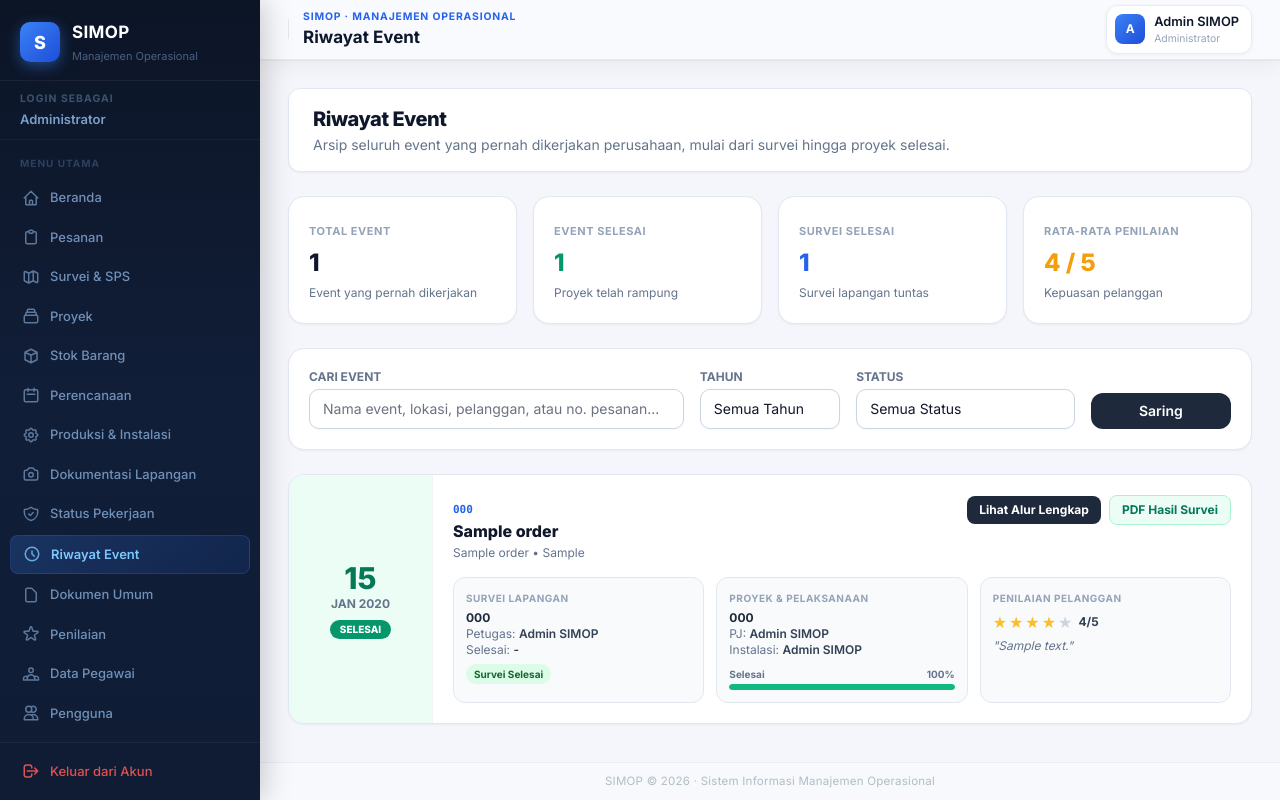
After one commit to ramatullah12/SIMOP, a Laravel app: page /riwayat-event in a window 1280 px wide. The commit adds this page. Run offline with Laravel 12, Linux system fonts and the light colour scheme; a user stored in the database is signed in; data comes from the database, SQL or seed files in the repository; tables that the repository leaves empty hold one stand-in row (values such as "Sample post"); style sheets or scripts are compiled from the project's sources.

Commit message:
penambahan fitur riwayat event

```diff
--- /dev/null
+++ b/simop-app/app/Http/Controllers/EventHistoryController.php
@@ -0,0 +1,112 @@
+<?php
+
+namespace App\Http\Controllers;
+
+use App\Models\Order;
+use App\Models\Project;
+use App\Models\Survey;
+use Illuminate\Database\Eloquent\Builder;
+use Illuminate\Http\Request;
+use Illuminate\View\View;
+
+/**
+ * Riwayat Event yang pernah dikerjakan.
+ * Akses: Admin, Direktur (seluruh event) dan Petugas Lapangan (hanya event yang ia tangani).
+ */
+class EventHistoryController extends Controller
+{
+    private const DONE_PROJECT = ['completed'];
+    private const CANCELLED_PROJECT = ['cancelled'];
+
+    public function index(Request $request): View
+    {
+        $user = $request->user();
+        $role = $user?->role?->slug;
+
+        abort_unless(in_array($role, ['admin', 'direktur', 'petugas-lapangan'], true), 403);
+
+        $search = trim((string) $request->query('search'));
+        $year = $request->query('year');
+        $status = $request->query('status');
+
+        $base = $this->baseQuery($role, $user->id);
+
+        $events = (clone $base)
+            ->with([
+                'client',
+                'survey.assignedUser',
+                'project.assignedUser',
+                'project.rating',
+                'project.planning.production.assignedUser',
+            ])
+            ->when($search !== '', function (Builder $q) use ($search) {
+                $q->where(function (Builder $w) use ($search) {
+                    $w->where('order_number', 'like', "%{$search}%")
+                        ->orWhere('event_name', 'like', "%{$search}%")
+                        ->orWhere('event_location', 'like', "%{$search}%")
+                        ->orWhere('company_name', 'like', "%{$search}%");
+                });
+            })
+            ->when($year, fn (Builder $q) => $q->where(function (Builder $w) use ($year) {
+                $w->whereYear('event_date', $year)
+                    ->orWhere(fn (Builder $x) => $x->whereNull('event_date')->whereYear('created_at', $year));
+            }))
+            ->when($status === 'selesai', fn (Builder $q) => $q->where(function (Builder $w) {
+                $w->where('status', 'selesai')
+                    ->orWhereHas('projects', fn (Builder $p) => $p->whereIn('status', self::DONE_PROJECT));
+            }))
+            ->when($status === 'berjalan', fn (Builder $q) => $q->where('status', '!=', 'selesai')
+                ->whereDoesntHave('projects', fn (Builder $p) => $p->whereIn('status', array_merge(self::DONE_PROJECT, self::CANCELLED_PROJECT))))
+            ->orderByRaw('COALESCE(event_date, DATE(created_at)) DESC')
+            ->paginate(10)
+            ->withQueryString();
+
+        $allIds = (clone $base)->pluck('id');
+
+        $stats = [
+            'total' => $allIds->count(),
+            'completed' => Order::whereIn('id', $allIds)->where(function (Builder $w) {
+                $w->where('status', 'selesai')
+                    ->orWhereHas('projects', fn (Builder $p) => $p->whereIn('status', self::DONE_PROJECT));
+            })->count(),
+            'surveys_done' => Survey::whereIn('order_id', $allIds)->where('status', Survey::STATUS_DONE)
+                ->when($role === 'petugas-lapangan', fn ($q) => $q->where('assigned_to', $user->id))
+                ->count(),
+            'avg_rating' => round((float) Project::whereIn('order_id', $allIds)
+                ->join('ratings', 'ratings.project_id', '=', 'projects.id')
+                ->avg('ratings.rating'), 1),
+        ];
+
+        $years = (clone $base)
+            ->selectRaw('DISTINCT YEAR(COALESCE(event_date, created_at)) as y')
+            ->reorder()
+            ->orderByDesc('y')
+            ->pluck('y')
+            ->filter()
+            ->values();
+
+        return view('event-history.index', compact('events', 'stats', 'years', 'role', 'search', 'year', 'status'));
+    }
+
+    /**
+     * Event dianggap "pernah dikerjakan" bila surveinya sudah selesai atau sudah memiliki proyek.
+     */
+    private function baseQuery(string $role, int $userId): Builder
+    {
+        $query = Order::query()->where(function (Builder $q) {
+            $q->whereHas('surveys', fn (Builder $s) => $s->where('status', Survey::STATUS_DONE))
+                ->orWhereHas('projects');
+        });
+
+        if ($role === 'petugas-lapangan') {
+            $query->where(function (Builder $q) use ($userId) {
+                $q->whereHas('surveys', fn (Builder $s) => $s->where('assigned_to', $userId))
+                    ->orWhereHas('projects', fn (Builder $p) => $p->where('assigned_to', $userId))
+                    ->orWhereHas('projects.planning.production', fn (Builder $p) => $p->where('assigned_to', $userId))
+                    ->orWhereHas('projects.fieldDocumentations', fn (Builder $d) => $d->where('uploaded_by', $userId));
+            });
+        }
+
+        return $query;
+    }
+}
--- /dev/null
+++ b/simop-app/resources/views/event-history/index.blade.php
@@ -0,0 +1,204 @@
+<x-app-layout>
+    <x-slot name="header">
+        <div class="flex flex-col sm:flex-row sm:items-center sm:justify-between gap-3">
+            <div>
+                <h2 class="text-xl font-extrabold text-slate-900 tracking-tight">Riwayat Event</h2>
+                <p class="text-sm text-slate-500 mt-0.5">
+                    @if ($role === 'petugas-lapangan')
+                        Daftar event yang pernah Anda tangani, mulai dari survei lapangan hingga pelaksanaan proyek.
+                    @else
+                        Arsip seluruh event yang pernah dikerjakan perusahaan, mulai dari survei hingga proyek selesai.
+                    @endif
+                </p>
+            </div>
+        </div>
+    </x-slot>
+
+    <div class="space-y-6">
+        {{-- Ringkasan --}}
+        <div class="grid grid-cols-2 xl:grid-cols-4 gap-4">
+            @php
+                $cards = [
+                    ['Total Event', $stats['total'], 'text-slate-900', 'Event yang pernah dikerjakan'],
+                    ['Event Selesai', $stats['completed'], 'text-emerald-600', 'Proyek telah rampung'],
+                    ['Survei Selesai', $stats['surveys_done'], 'text-blue-600', $role === 'petugas-lapangan' ? 'Survei yang Anda laksanakan' : 'Survei lapangan tuntas'],
+                    ['Rata-rata Penilaian', $stats['avg_rating'] > 0 ? $stats['avg_rating'] . ' / 5' : '-', 'text-amber-500', 'Kepuasan pelanggan'],
+                ];
+            @endphp
+            @foreach ($cards as [$label, $value, $color, $hint])
+                <div class="bg-white rounded-2xl border border-slate-200 p-5 shadow-sm">
+                    <span class="text-[11px] font-bold uppercase tracking-wider text-slate-400">{{ $label }}</span>
+                    <div class="text-2xl font-extrabold mt-1.5 {{ $color }}">{{ $value }}</div>
+                    <span class="text-xs text-slate-500">{{ $hint }}</span>
+                </div>
+            @endforeach
+        </div>
+
+        {{-- Filter --}}
+        <div class="bg-white rounded-2xl border border-slate-200 p-5 shadow-sm">
+            <form method="GET" action="{{ route('event-history.index') }}" class="grid grid-cols-1 sm:grid-cols-12 gap-4 items-end">
+                <div class="sm:col-span-5">
+                    <label class="block text-xs font-bold uppercase text-slate-500 mb-1">Cari Event</label>
+                    <input type="text" name="search" value="{{ $search }}" placeholder="Nama event, lokasi, pelanggan, atau no. pesanan..."
+                           class="w-full rounded-xl border-slate-300 text-sm focus:border-blue-500 focus:ring-blue-500">
+                </div>
+                <div class="sm:col-span-2">
+                    <label class="block text-xs font-bold uppercase text-slate-500 mb-1">Tahun</label>
+                    <select name="year" class="w-full rounded-xl border-slate-300 text-sm focus:border-blue-500 focus:ring-blue-500">
+                        <option value="">Semua Tahun</option>
+                        @foreach ($years as $y)
+                            <option value="{{ $y }}" @selected((string) $year === (string) $y)>{{ $y }}</option>
+                        @endforeach
+                    </select>
+                </div>
+                <div class="sm:col-span-3">
+                    <label class="block text-xs font-bold uppercase text-slate-500 mb-1">Status</label>
+                    <select name="status" class="w-full rounded-xl border-slate-300 text-sm focus:border-blue-500 focus:ring-blue-500">
+                        <option value="">Semua Status</option>
+                        <option value="selesai" @selected($status === 'selesai')>Selesai</option>
+                        <option value="berjalan" @selected($status === 'berjalan')>Masih Berjalan</option>
+                    </select>
+                </div>
+                <div class="sm:col-span-2 flex gap-2">
+                    <button type="submit" class="flex-1 px-4 py-2 bg-slate-800 hover:bg-slate-900 text-white rounded-xl text-sm font-semibold transition">Saring</button>
+                    @if ($search || $year || $status)
+                        <a href="{{ route('event-history.index') }}" class="px-3 py-2 bg-slate-100 hover:bg-slate-200 text-slate-700 rounded-xl text-sm font-semibold transition">Reset</a>
+                    @endif
+                </div>
+            </form>
+        </div>
+
+        {{-- Daftar Event --}}
+        <div class="space-y-4">
+            @forelse ($events as $event)
+                @php
+                    $survey = $event->survey;
+                    $project = $event->project;
+                    $production = $project?->planning?->production;
+                    $isDone = $event->status === 'selesai' || $project?->status === 'completed';
+                    $isCancelled = $project?->status === 'cancelled';
+                    $projectLabels = [
+                        'planning' => 'Perencanaan',
+                        'ongoing' => 'Berjalan',
+                        'in_progress' => 'Berjalan',
+                        'completed' => 'Selesai',
+                        'cancelled' => 'Dibatalkan',
+                    ];
+                    $progress = $isDone ? 100 : (int) ($project?->progress ?? 0);
+                @endphp
+                <div class="bg-white rounded-2xl border border-slate-200 shadow-sm hover:shadow-md transition overflow-hidden">
+                    <div class="flex flex-col lg:flex-row">
+                        {{-- Tanggal --}}
+                        <div class="lg:w-36 shrink-0 flex lg:flex-col items-center justify-center gap-2 lg:gap-0 px-5 py-4 border-b lg:border-b-0 lg:border-r border-slate-100
+                                    {{ $isDone ? 'bg-emerald-50' : ($isCancelled ? 'bg-rose-50' : 'bg-blue-50') }}">
+                            @php $date = $event->event_date ?? $event->created_at; @endphp
+                            <span class="text-3xl font-extrabold {{ $isDone ? 'text-emerald-700' : ($isCancelled ? 'text-rose-700' : 'text-blue-700') }}">{{ $date->format('d') }}</span>
+                            <span class="text-xs font-bold uppercase text-slate-500">{{ $date->translatedFormat('M Y') }}</span>
+                            <span class="lg:mt-2 px-2.5 py-0.5 rounded-full text-[10px] font-extrabold
+                                         {{ $isDone ? 'bg-emerald-600 text-white' : ($isCancelled ? 'bg-rose-600 text-white' : 'bg-blue-600 text-white') }}">
+                                {{ $isDone ? 'SELESAI' : ($isCancelled ? 'DIBATALKAN' : 'BERJALAN') }}
+                            </span>
+                        </div>
+
+                        {{-- Konten --}}
+                        <div class="flex-1 p-5 space-y-4">
+                            <div class="flex flex-col sm:flex-row sm:items-start sm:justify-between gap-2">
+                                <div>
+                                    <span class="text-[11px] font-mono font-bold text-blue-600">{{ $event->order_number }}</span>
+                                    <h3 class="text-base font-extrabold text-slate-900">{{ $event->event_name }}</h3>
+                                    <p class="text-xs text-slate-500 mt-0.5">
+                                        {{ $event->company_name }} &bull; {{ $event->event_location }}
+                                    </p>
+                                </div>
+                                <div class="flex items-center gap-2 shrink-0">
+                                    <a href="{{ route('tracking.show', $event) }}"
+                                       class="px-3 py-1.5 bg-slate-800 hover:bg-slate-900 text-white rounded-lg text-xs font-bold transition">
+                                        Lihat Alur Lengkap
+                                    </a>
+                                    @if ($survey && $survey->status === \App\Models\Survey::STATUS_DONE && ($role !== 'petugas-lapangan' || $survey->assigned_to === auth()->id()))
+                                        <a href="{{ route('surveys.pdf.result', $survey) }}" target="_blank"
+                                           class="px-3 py-1.5 bg-emerald-50 hover:bg-emerald-100 text-emerald-700 border border-emerald-200 rounded-lg text-xs font-bold transition">
+                                            PDF Hasil Survei
+                                        </a>
+                                    @endif
+                                </div>
+                            </div>
+
+                            <div class="grid grid-cols-1 md:grid-cols-3 gap-3 text-xs">
+                                {{-- Survei --}}
+                                <div class="rounded-xl bg-slate-50 border border-slate-200 p-3">
+                                    <span class="text-[10px] font-bold uppercase tracking-wider text-slate-400">Survei Lapangan</span>
+                                    @if ($survey)
+                                        <p class="font-bold text-slate-800 mt-1">{{ $survey->sps_number ?: 'Survei #' . $survey->id }}</p>
+                                        <p class="text-slate-500">Petugas: <span class="font-semibold text-slate-700">{{ $survey->assignedUser?->name ?? '-' }}</span></p>
+                                        <p class="text-slate-500">Selesai: <span class="font-semibold text-slate-700">{{ $survey->completed_at?->format('d M Y') ?? '-' }}</span></p>
+                                        <span class="inline-block mt-1.5 px-2 py-0.5 rounded-full text-[10px] font-bold {{ $survey->status_color }}">{{ $survey->status_label }}</span>
+                                    @else
+                                        <p class="text-slate-400 italic mt-1">Tidak ada data survei</p>
+                                    @endif
+                                </div>
+
+                                {{-- Proyek --}}
+                                <div class="rounded-xl bg-slate-50 border border-slate-200 p-3">
+                                    <span class="text-[10px] font-bold uppercase tracking-wider text-slate-400">Proyek & Pelaksanaan</span>
+                                    @if ($project)
+                                        <p class="font-bold text-slate-800 mt-1">{{ $project->project_number ?? $project->title }}</p>
+                                        <p class="text-slate-500">PJ: <span class="font-semibold text-slate-700">{{ $project->assignedUser?->name ?? '-' }}</span></p>
+                                        @if ($production)
+                                            <p class="text-slate-500">Instalasi: <span class="font-semibold text-slate-700">{{ $production->assignedUser?->name ?? '-' }}</span></p>
+                                        @endif
+                                        <div class="mt-2">
+                                            <div class="flex justify-between text-[10px] font-bold text-slate-500 mb-0.5">
+                                                <span>{{ $projectLabels[$project->status] ?? ucfirst($project->status) }}</span>
+                                                <span>{{ $progress }}%</span>
+                                            </div>
+                                            <div class="h-1.5 rounded-full bg-slate-200 overflow-hidden">
+                                                <div class="h-full rounded-full {{ $isDone ? 'bg-emerald-500' : 'bg-blue-500' }}" style="width: {{ $progress }}%"></div>
+                                            </div>
+                                        </div>
+                                    @else
+                                        <p class="text-slate-400 italic mt-1">Proyek belum dibuat</p>
+                                    @endif
+                                </div>
+
+                                {{-- Penilaian --}}
+                                <div class="rounded-xl bg-slate-50 border border-slate-200 p-3">
+                                    <span class="text-[10px] font-bold uppercase tracking-wider text-slate-400">Penilaian Pelanggan</span>
+                                    @if ($project?->rating)
+                                        <div class="flex items-center gap-0.5 mt-1 text-base">
+                                            @for ($i = 1; $i <= 5; $i++)
+                                                <span class="{{ $i <= $project->rating->rating ? 'text-amber-400' : 'text-slate-300' }}">&#9733;</span>
+                                            @endfor
+                                            <span class="ml-1 text-xs font-bold text-slate-700">{{ $project->rating->rating }}/5</span>
+                                        </div>
+                                        @if ($project->rating->review)
+                                            <p class="text-slate-500 italic mt-1 line-clamp-2">"{{ $project->rating->review }}"</p>
+                                        @endif
+                                    @else
+                                        <p class="text-slate-400 italic mt-1">Belum ada penilaian</p>
+                                    @endif
+                                </div>
+                            </div>
+                        </div>
+                    </div>
+                </div>
+            @empty
+                <div class="bg-white rounded-2xl border border-slate-200 p-12 text-center shadow-sm">
+                    <div class="w-12 h-12 rounded-full bg-slate-100 text-slate-400 mx-auto flex items-center justify-center mb-3">
+                        <svg class="w-6 h-6" fill="none" stroke="currentColor" viewBox="0 0 24 24">
+                            <path stroke-linecap="round" stroke-linejoin="round" stroke-width="2" d="M12 8v4l3 3m6-3a9 9 0 11-18 0 9 9 0 0118 0z"/>
+                        </svg>
+                    </div>
+                    <h4 class="font-bold text-slate-800 text-sm">Belum Ada Riwayat Event</h4>
+                    <p class="text-xs text-slate-500 mt-1 max-w-sm mx-auto">
+                        Event akan muncul di sini setelah survei lapangan selesai atau proyek mulai dikerjakan.
+                    </p>
+                </div>
+            @endforelse
+        </div>
+
+        @if ($events->hasPages())
+            <div>{{ $events->links() }}</div>
+        @endif
+    </div>
+</x-app-layout>
--- a/simop-app/resources/views/layouts/app.blade.php
+++ b/simop-app/resources/views/layouts/app.blade.php
@@ -442,6 +442,7 @@
             'productions.index'             => '<svg class="nav-icon" fill="none" stroke="currentColor" viewBox="0 0 24 24"><path stroke-linecap="round" stroke-linejoin="round" stroke-width="2" d="M10.325 4.317c.426-1.756 2.924-1.756 3.35 0a1.724 1.724 0 002.573 1.066c1.543-.94 3.31.826 2.37 2.37a1.724 1.724 0 001.065 2.572c1.756.426 1.756 2.924 0 3.35a1.724 1.724 0 00-1.066 2.573c.94 1.543-.826 3.31-2.37 2.37a1.724 1.724 0 00-2.572 1.065c-.426 1.756-2.924 1.756-3.35 0a1.724 1.724 0 00-2.573-1.066c-1.543.94-3.31-.826-2.37-2.37a1.724 1.724 0 00-1.065-2.572c-1.756-.426-1.756-2.924 0-3.35a1.724 1.724 0 001.066-2.573c-.94-1.543.826-3.31 2.37-2.37.996.608 2.296.07 2.572-1.065z"/><path stroke-linecap="round" stroke-linejoin="round" stroke-width="2" d="M15 12a3 3 0 11-6 0 3 3 0 016 0z"/></svg>',
             'field-documentations.index'    => '<svg class="nav-icon" fill="none" stroke="currentColor" viewBox="0 0 24 24"><path stroke-linecap="round" stroke-linejoin="round" stroke-width="2" d="M3 9a2 2 0 012-2h.93a2 2 0 001.664-.89l.812-1.22A2 2 0 0110.07 4h3.86a2 2 0 011.664.89l.812 1.22A2 2 0 0018.07 7H19a2 2 0 012 2v9a2 2 0 01-2 2H5a2 2 0 01-2-2V9z"/><path stroke-linecap="round" stroke-linejoin="round" stroke-width="2" d="M15 13a3 3 0 11-6 0 3 3 0 016 0z"/></svg>',
             'tracking.index'                => '<svg class="nav-icon" fill="none" stroke="currentColor" viewBox="0 0 24 24"><path stroke-linecap="round" stroke-linejoin="round" stroke-width="2" d="M9 12l2 2 4-4m5.618-4.016A11.955 11.955 0 0112 2.944a11.955 11.955 0 01-8.618 3.04A12.02 12.02 0 003 9c0 5.591 3.824 10.29 9 11.622 5.176-1.332 9-6.03 9-11.622 0-1.042-.133-2.052-.382-3.016z"/></svg>',
+            'event-history.index'           => '<svg class="nav-icon" fill="none" stroke="currentColor" viewBox="0 0 24 24"><path stroke-linecap="round" stroke-linejoin="round" stroke-width="2" d="M12 8v4l3 3m6-3a9 9 0 11-18 0 9 9 0 0118 0z"/></svg>',
             'documents.index'               => '<svg class="nav-icon" fill="none" stroke="currentColor" viewBox="0 0 24 24"><path stroke-linecap="round" stroke-linejoin="round" stroke-width="2" d="M7 21h10a2 2 0 002-2V9.414a1 1 0 00-.293-.707l-5.414-5.414A1 1 0 0012.586 3H7a2 2 0 00-2 2v14a2 2 0 002 2z"/></svg>',
             'ratings.index'                 => '<svg class="nav-icon" fill="none" stroke="currentColor" viewBox="0 0 24 24"><path stroke-linecap="round" stroke-linejoin="round" stroke-width="2" d="M11.049 2.927c.3-.921 1.603-.921 1.902 0l1.519 4.674a1 1 0 00.95.69h4.915c.969 0 1.371 1.24.588 1.81l-3.976 2.888a1 1 0 00-.363 1.118l1.518 4.674c.3.922-.755 1.688-1.538 1.118l-3.976-2.888a1 1 0 00-1.176 0l-3.976 2.888c-.783.57-1.838-.197-1.538-1.118l1.518-4.674a1 1 0 00-.363-1.118l-3.976-2.888c-.784-.57-.38-1.81.588-1.81h4.914a1 1 0 00.951-.69l1.519-4.674z"/></svg>',
             'employees.index'               => '<svg class="nav-icon" fill="none" stroke="currentColor" viewBox="0 0 24 24"><path stroke-linecap="round" stroke-linejoin="round" stroke-width="2" d="M17 20h5v-2a3 3 0 00-5.356-1.857M17 20H7m10 0v-2c0-.656-.126-1.283-.356-1.857M7 20H2v-2a3 3 0 015.356-1.857M7 20v-2c0-.656.126-1.283.356-1.857m0 0a5.002 5.002 0 019.288 0M15 7a3 3 0 11-6 0 3 3 0 016 0z"/></svg>',
@@ -460,6 +461,7 @@
                 ['Produksi & Instalasi', 'productions.index'],
                 ['Dokumentasi Lapangan', 'field-documentations.index'],
                 ['Status Pekerjaan', 'tracking.index'],
+                ['Riwayat Event', 'event-history.index'],
                 ['Dokumen Umum', 'documents.index'],
                 ['Penilaian', 'ratings.index'],
                 ['Data Pegawai', 'employees.index'],
@@ -474,6 +476,7 @@
                 ['Data Pegawai', 'employees.index'],
                 ['Dokumentasi Lapangan', 'field-documentations.index'],
                 ['Status Pekerjaan', 'tracking.index'],
+                ['Riwayat Event', 'event-history.index'],
                 ['Penilaian', 'ratings.index'],
             ],
             'petugas-lapangan' => [
@@ -483,6 +486,7 @@
                 ['Dokumentasi Lapangan', 'field-documentations.index'],
                 ['Proyek', 'projects.index'],
                 ['Status Pekerjaan', 'tracking.index'],
+                ['Riwayat Event', 'event-history.index'],
                 ['Dokumen Umum', 'documents.index'],
             ],
             'client' => [
@@ -516,6 +520,7 @@
             'productions.index'             => ['productions.*'],
             'field-documentations.index'    => ['field-documentations.*'],
             'tracking.index'                => ['tracking.*'],
+            'event-history.index'           => ['event-history.*'],
             'documents.index'               => ['documents.*'],
             'ratings.index'                 => ['ratings.*'],
             'employees.index'               => ['employees.*'],
--- a/simop-app/routes/web.php
+++ b/simop-app/routes/web.php
@@ -88,6 +88,7 @@ Route::middleware(['auth', 'verified'])->group(function () {
     Route::resource('documents', DocumentController::class)->except(['edit', 'update']);
 
     Route::get('/tracking', [TrackingController::class, 'index'])->name('tracking.index');
+    Route::get('/riwayat-event', [\App\Http\Controllers\EventHistoryController::class, 'index'])->name('event-history.index');
     Route::get('/tracking/{order}', [TrackingController::class, 'show'])->name('tracking.show');
 
     Route::resource('ratings', RatingController::class)->except(['edit', 'update']);
```
